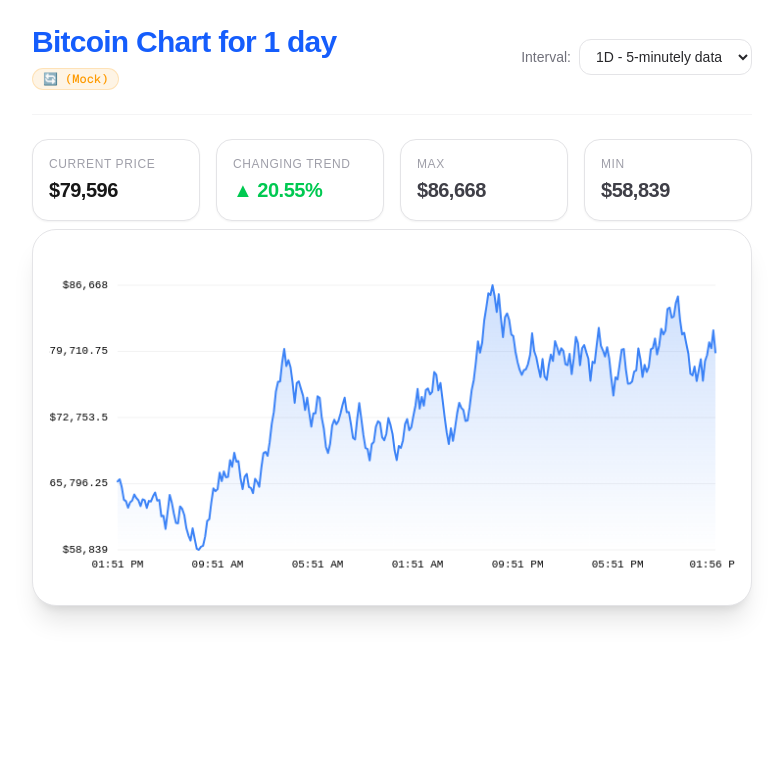
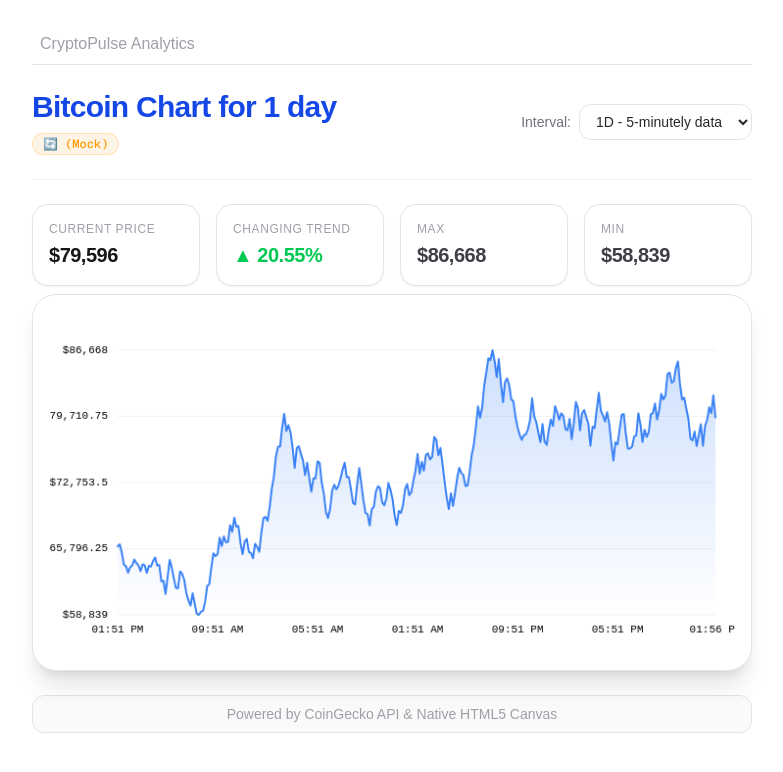
Before and after one commit to ochuksin/coin-pulse, a Next.js app: page / in a window 1280 px wide. Shown: the top 772 px of the page, without its empty margins (248-1031 px from the left). Built offline with nearby package versions, Linux system fonts and the light colour scheme; no server answers.

Commit message:
ChartPage: header, footer, logs removed

```diff
--- a/app/page.tsx
+++ b/app/page.tsx
@@ -14,7 +14,10 @@
 
   return (
     <main className="w-full max-w-3xl mx-auto p-6 space-y-6">
-      <div className="flex flex-col md:flex-row md:items-center md:justify-between gap-4 border-b border-zinc-100 dark:border-zinc-800 pb-6 text-blue-600 dark:text-blue-100">
+      <header className="text-l text-zinc-400 font-medium p-2 text-left border-b  border-zinc-200 dark:border-zinc-800">
+        CryptoPulse Analytics
+      </header>
+      <div className="flex flex-col md:flex-row md:items-center md:justify-between gap-4 border-b border-zinc-100 dark:border-zinc-800 pb-6 text-blue-700 dark:text-blue-100">
         <div>
           <h1 className="text-3xl font-extrabold tracking-tight">
             Bitcoin Chart for {days} {days === 1 ? "day" : "days"}
@@ -29,7 +32,7 @@
       </div>
       <div>
         {isLoading ? (
-          <div className="w-full h-[400px] bg-zinc-100 dark:bg-zinc-800/40 rounded-3xl animate-pulse flex items-center justify-center text-zinc-400 font-medium">
+          <div className="w-full h-100 bg-zinc-100 dark:bg-zinc-800/40 rounded-3xl animate-pulse flex items-center justify-center text-zinc-400 font-medium">
             Loading...
           </div>
         ) : (
@@ -46,6 +49,9 @@
           </div>
         )}
       </div>
+      <footer className="text-sm text-zinc-400 font-medium p-2 bg-zinc-50 dark:bg-zinc-900/50 rounded-xl text-center border  border-zinc-200 dark:border-zinc-800">
+        Powered by CoinGecko API & Native HTML5 Canvas
+      </footer>
     </main>
   );
 }
--- a/src/entities/crypto-chart/model/useBitcoinChartData.ts
+++ b/src/entities/crypto-chart/model/useBitcoinChartData.ts
@@ -71,7 +71,7 @@
         throw new Error(`Failed to fetch data: Status ${response.status}`);
       }
       const data = await response.json();
-      console.log(data);
+      // console.log(data);
 
       if (!validateMarketData(data)) {
         throw new Error("Incorrect response structure from CoinGecko API");
```
